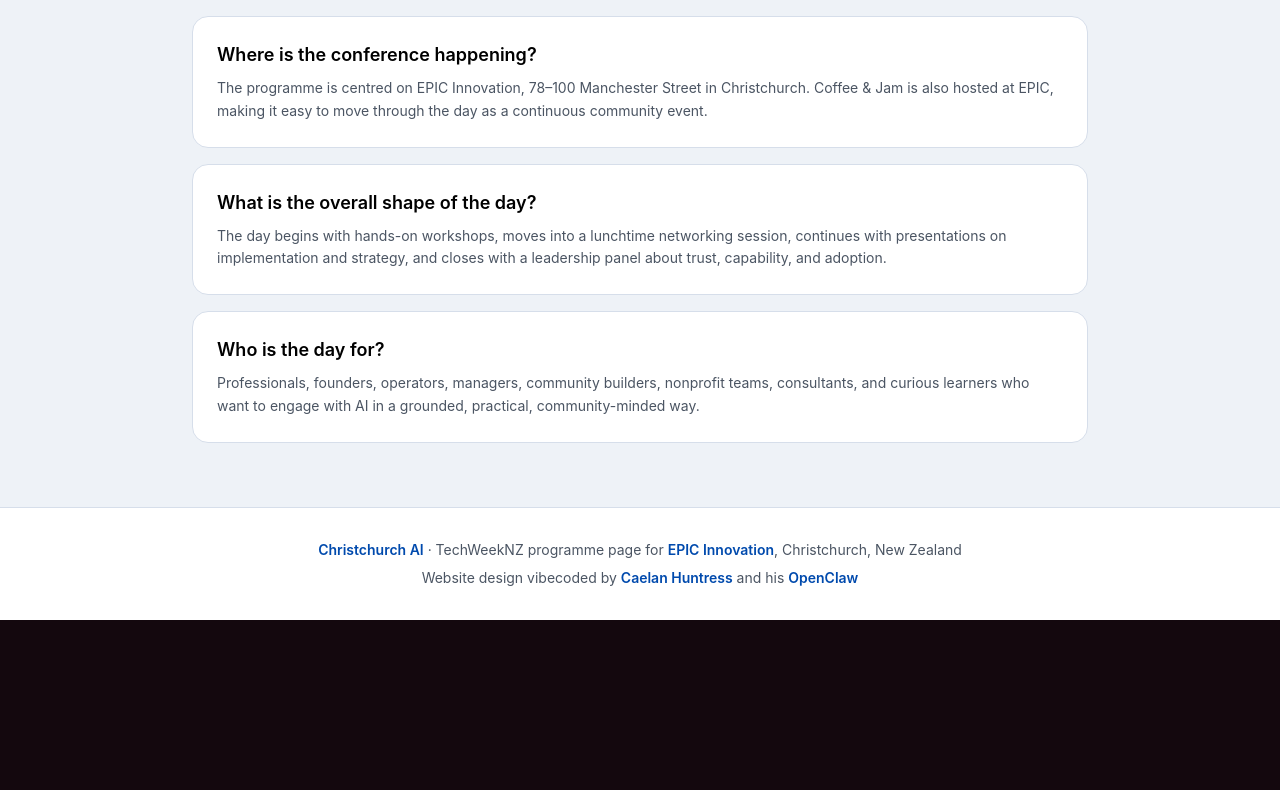
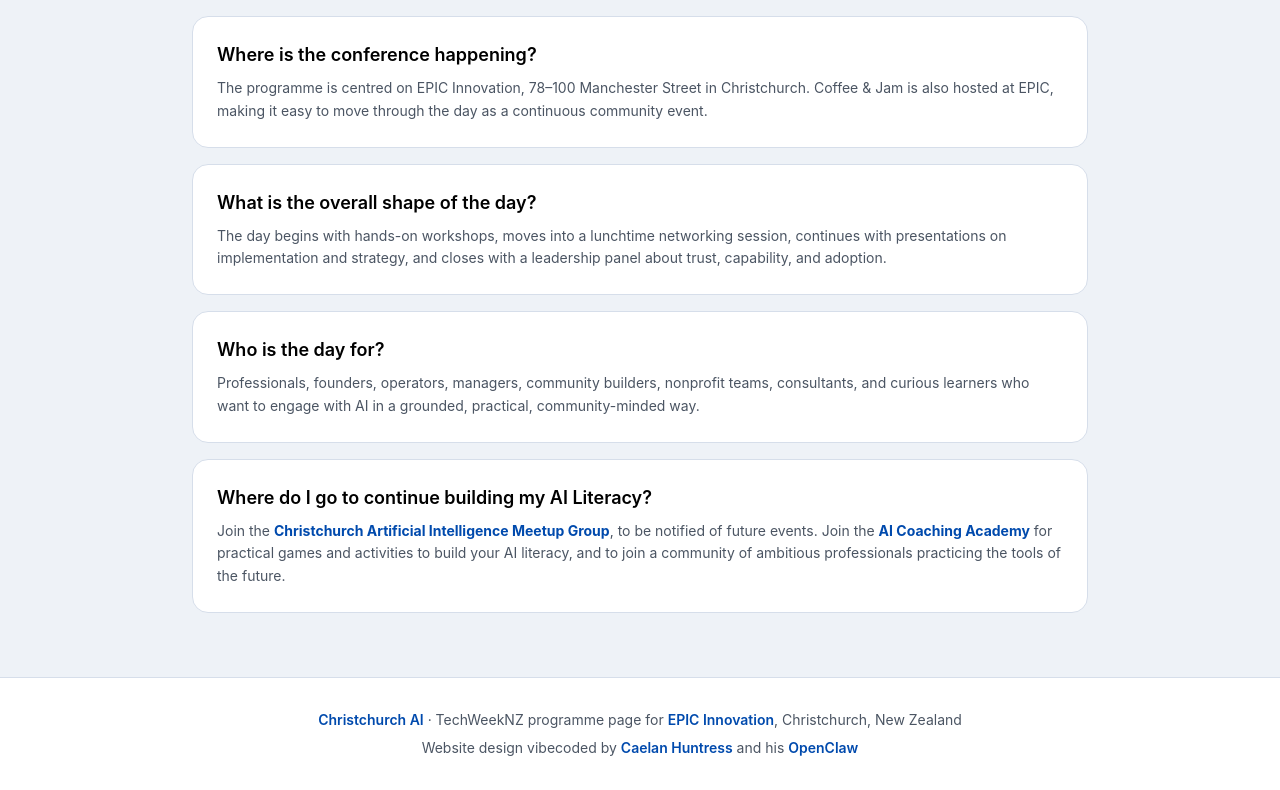
Before and after one commit to caelanhuntress/christchurch-ai, a Next.js app: page /epic-ai-conference in a window 1280 px wide. Shown: the part 9250-10040 px from the top of the page. Before the commit the page ends 9870 px from the top, so only its background shows below. Built offline with nearby package versions, Linux system fonts and the light colour scheme.

Commit message:
Add EPIC conference FAQ learning links

```diff
--- a/app/epic-ai-conference/page.tsx
+++ b/app/epic-ai-conference/page.tsx
@@ -227,6 +227,11 @@ const faq = [
     question: "Who is the day for?",
     answer:
       "Professionals, founders, operators, managers, community builders, nonprofit teams, consultants, and curious learners who want to engage with AI in a grounded, practical, community-minded way.",
+  },
+  {
+    question: "Where do I go to continue building my AI Literacy?",
+    answer:
+      "Join the Christchurch Artificial Intelligence Meetup Group to be notified of future events. Join the AI Coaching Academy for practical games and activities to build your AI literacy, and to join a community of ambitious professionals practicing the tools of the future.",
   },
 ] as const;
 
@@ -760,7 +765,13 @@ export default function EpicAIConferencePage() {
                 <div key={item.question} className="rounded-2xl border p-5 md:p-6" style={{ borderColor: "var(--border)", background: "#ffffff" }}>
                   <h3 className="text-lg font-semibold mb-2" style={{ color: "#000000" }}>{item.question}</h3>
                   <p className="text-sm leading-relaxed" style={{ color: "var(--text-muted)" }}>
-                    {item.answer}
+                    {item.question === "Where do I go to continue building my AI Literacy?" ? (
+                      <>
+                        Join the <a href="https://www.meetup.com/christchurch-ai/" target="_blank" rel="noopener noreferrer" style={{ color: "#004aad", fontWeight: 700 }}>Christchurch Artificial Intelligence Meetup Group</a>, to be notified of future events. Join the <a href="https://ai-coaching.academy/" target="_blank" rel="noopener noreferrer" style={{ color: "#004aad", fontWeight: 700 }}>AI Coaching Academy</a> for practical games and activities to build your AI literacy, and to join a community of ambitious professionals practicing the tools of the future.
+                      </>
+                    ) : (
+                      item.answer
+                    )}
                   </p>
                 </div>
               ))}
```
